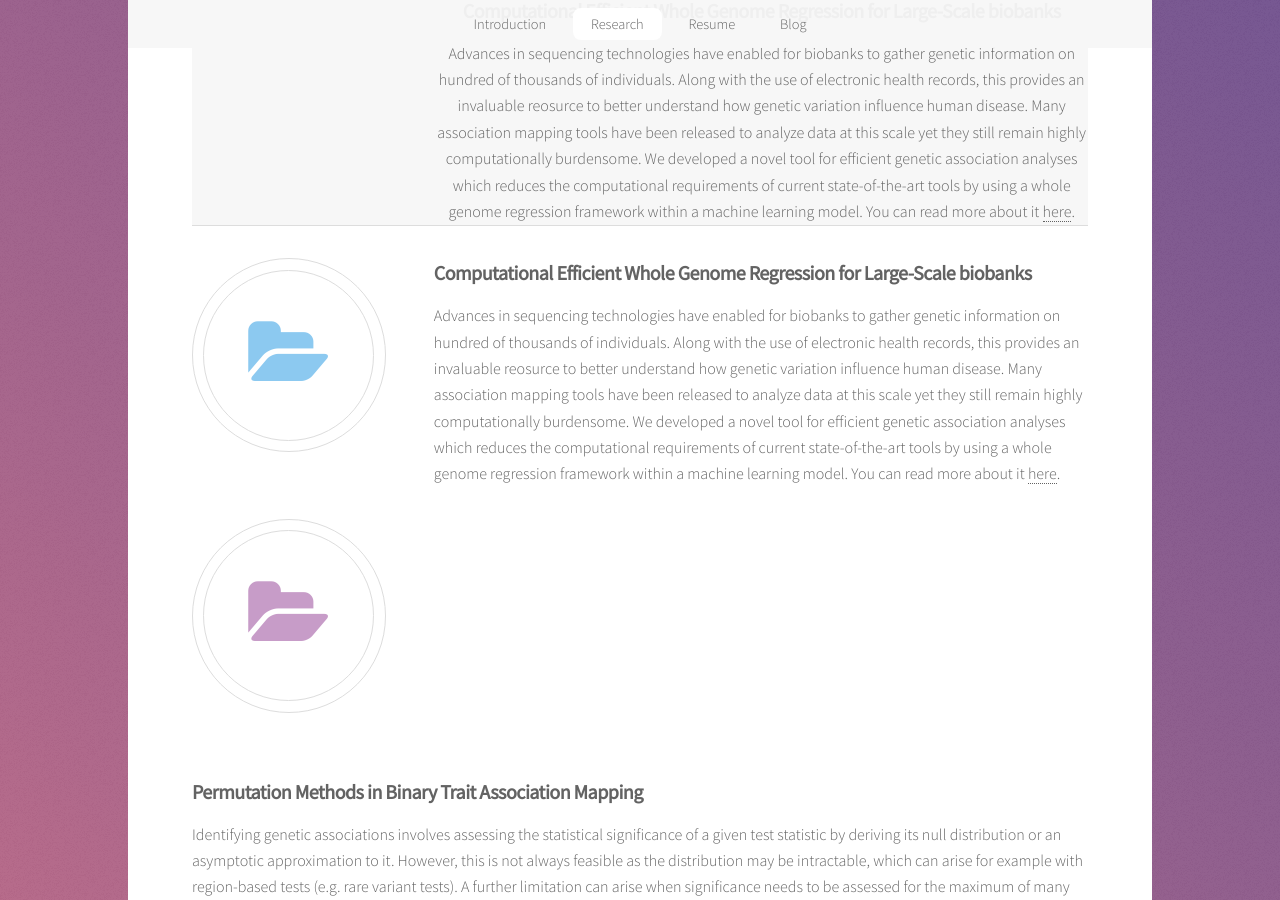
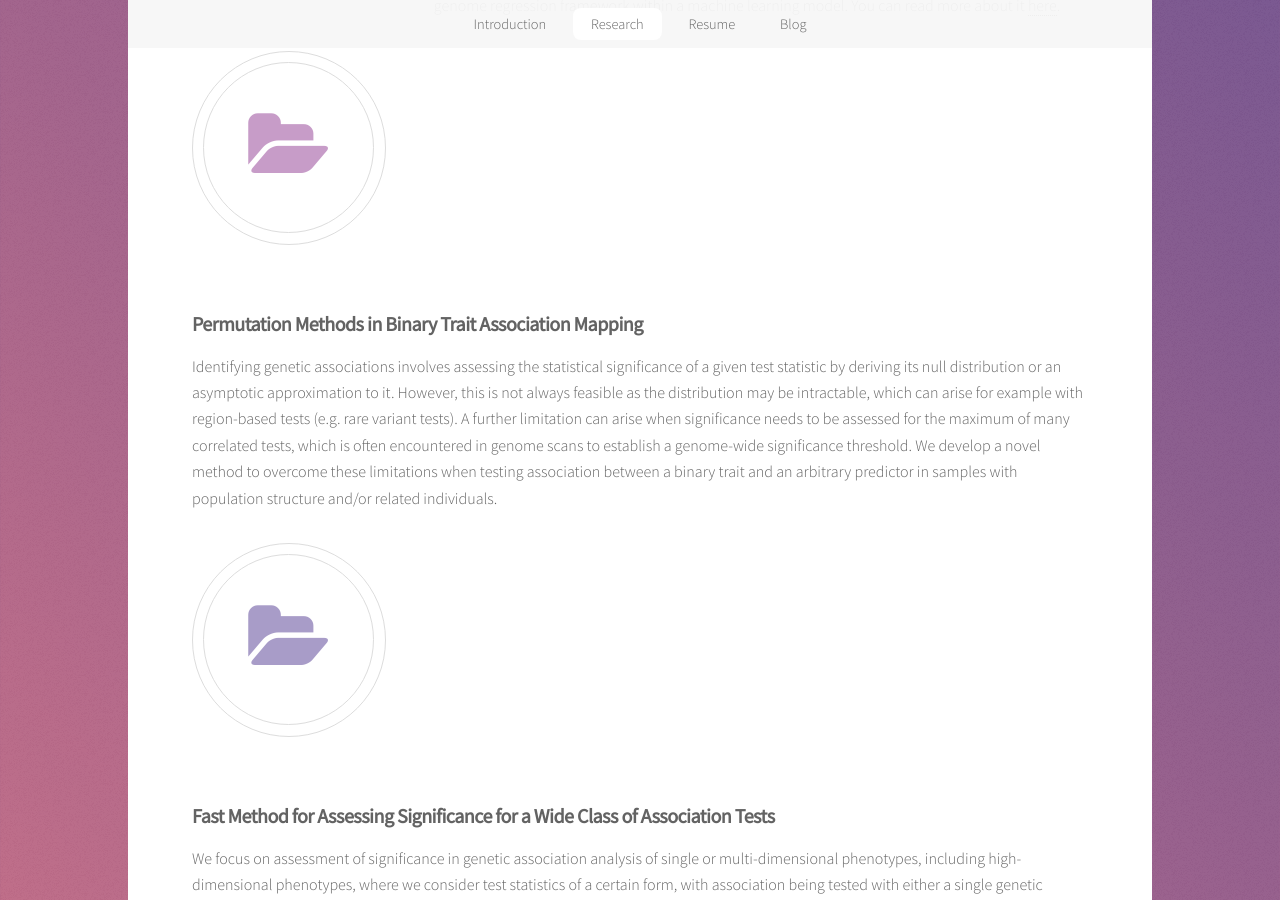
Before and after one commit to joellesophya/joellesophya.github.io, a Jekyll site: the page built from index.html, in a window 1280 px wide and 900 px high, scrolled down 1680 px. Built offline with Jekyll 4.4.1, drawn with Linux system fonts in a browser that asks for light colours.

Commit message:
fix format

```diff
--- a/index.html
+++ b/index.html
@@ -36,18 +36,6 @@
         My research is centered on genetic association analysis in structured samples, where a primary goal is to identify association between genetic markers (e.g. SNPs) and a phenotype of interest (e.g. complex human trait or gene expression levels). Sample structure can arise through the presence of indiviuals from different population subgroups (population stratification) or individuals who are related, and needs to be accounted for when performing association analyses to avoid getting inflated type 1 error. More recently, I have been interested in building efficient models and tools for application in large-scale biobanks (e.g. 100,000s of individuals and 1,000s of phenotypes).
         </p>
     </header>
-
-    <table style="width:100%">
-        <tr>
-            <td><span class="icon major style6 fa-folder-open"></span></td>
-            <td>
-                <h3>Computational Efficient Whole Genome Regression for Large-Scale biobanks</h3>
-               <span class="align-left"> Advances in sequencing technologies have enabled for biobanks to gather genetic information on hundred of thousands of individuals. Along with the use of electronic health records, this provides an invaluable reosurce to better understand how genetic variation influence human disease.
-                Many association mapping tools have been released to analyze data at this scale yet they still remain highly computationally burdensome. We developed a novel tool for efficient genetic association analyses which reduces the computational requirements of current state-of-the-art tools by using a whole genome regression framework within a machine learning model.
-                You can read more about it <a href="https://rgcgithub.github.io/regenie/">here</a>.</span>
-            </td>
-        </tr>
-    </table>
 
     <div class="align-left">
         <p>
```
